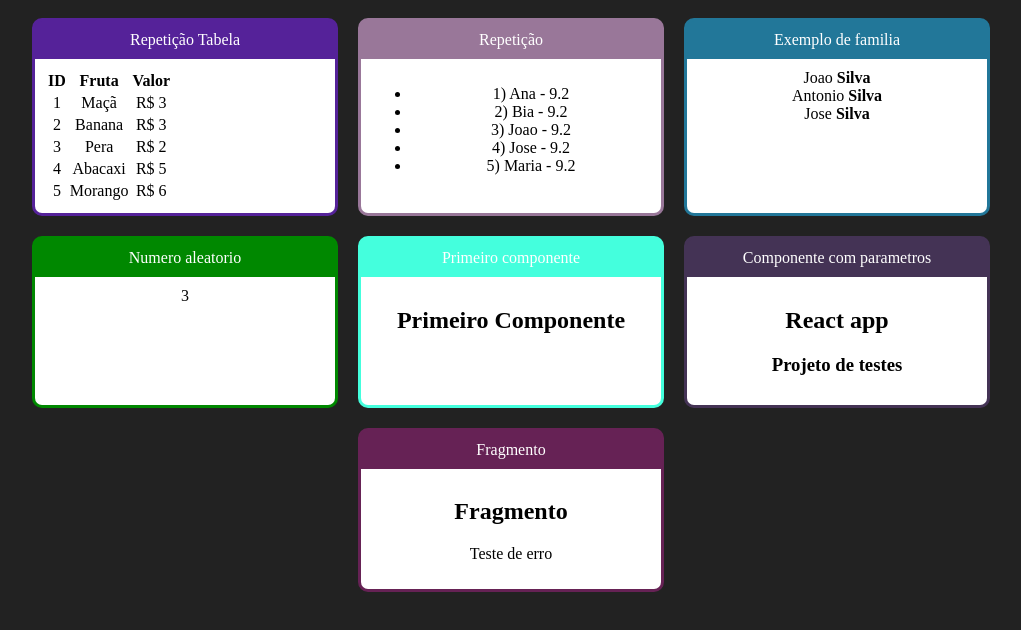
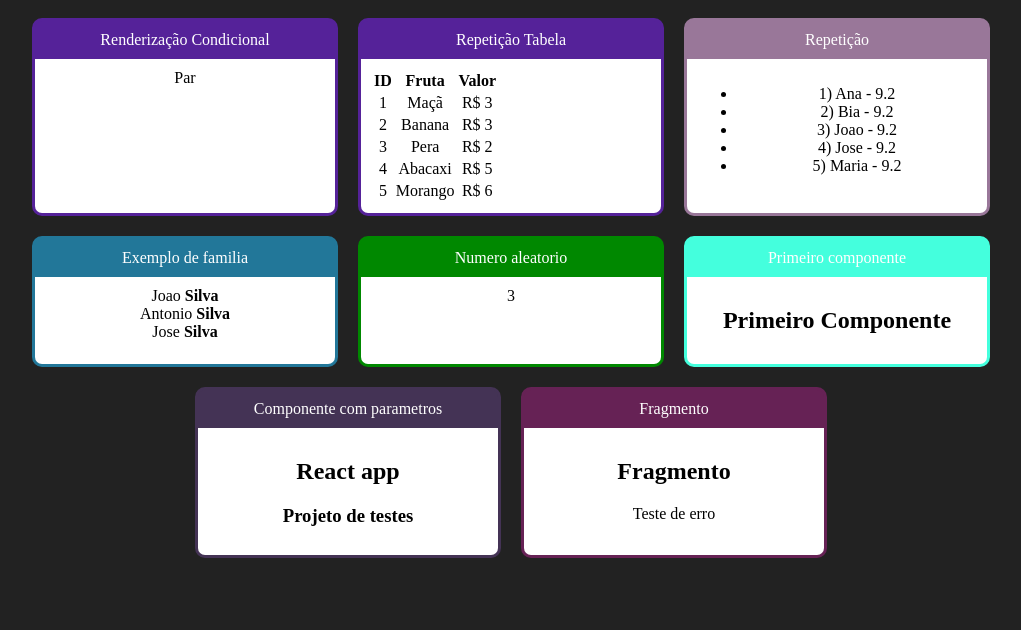
Before and after one commit to gabrielsugai/fundamentos-react, a React (Create React App) app: page / in a window 1280 px wide. Shown: the top 630 px of the page, without its empty margins (129-1150 px from the left). Built offline with nearby package versions, Linux system fonts and the light colour scheme.

Commit message:
Adiciona exemplo de condicional

```diff
--- a/src/App.jsx
+++ b/src/App.jsx
@@ -10,14 +10,19 @@ import Family from './components/basics/Family'
 import FamilyMember from './components/basics/FamilyMember'
 import StudentList from './components/repetition/StudentList'
 import FruitsTable from './components/repetition/FruitsTable'
+import OddOrEven from './components/condicional/OddOrEven'
 
 export default () => {
   return (
     <div className='app'>
       <div className='cards'>
 
+        <Card titulo='Renderização Condicional' color='#529'>
+          <OddOrEven number={20}/>
+        </Card>
+
         <Card titulo='Repetição Tabela' color='#529'>
-          <FruitsTable/>
+          <FruitsTable />
         </Card>
 
         <Card titulo='Repetição' color='#979'>
--- /dev/null
+++ b/src/components/condicional/OddOrEven.jsx
@@ -0,0 +1,13 @@
+import React from 'react'
+
+export default props => {
+  const isEven = props.number % 2 === 0
+  return (
+    <div>
+      {isEven ?
+        <span>Par</span> :
+        <span>Ímpar</span>
+      }
+    </div>
+  )
+}
```
